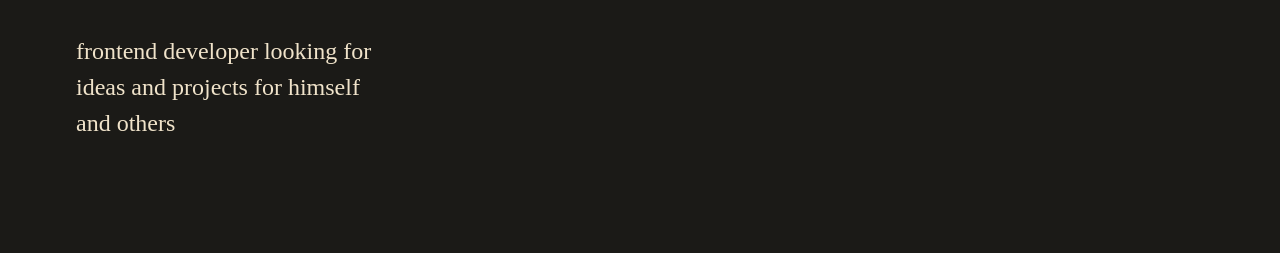
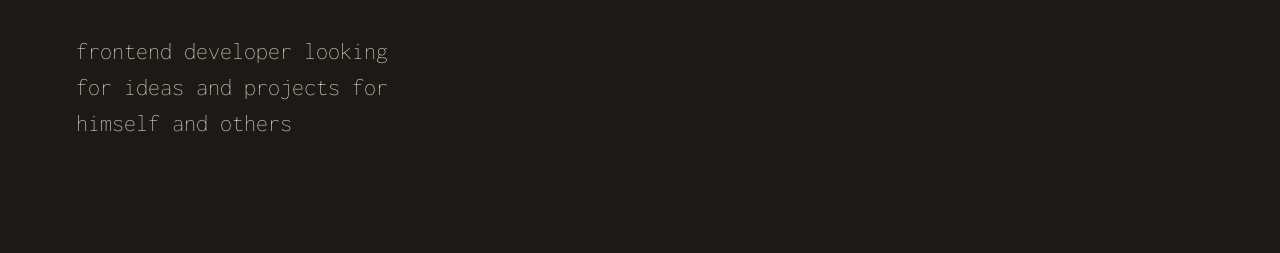
Before and after one commit to Albinpirela/personal-portfolio, a website: page index.html in a window 1280 px wide. Shown: the part 215-468 px from the top of the page. Drawn offline with Linux system fonts and the light colour scheme.

Commit message:
Add font 'inconsolata'in heat

```diff
--- a/index.html
+++ b/index.html
@@ -9,6 +9,9 @@
   <link rel="shortcut icon" href="./image/portfolio.png" type="image/x-icon">
   <link rel="stylesheet" href="styles.css" type="text/css">
   <link href="https://fonts.googleapis.com/css2?family=Open+Sans:wght@300&display=swap" rel="stylesheet">
+  <link rel="preconnect" href="https://fonts.googleapis.com">
+  <link rel="preconnect" href="https://fonts.gstatic.com" crossorigin>
+  <link href="https://fonts.googleapis.com/css2?family=Inconsolata:wght@200&display=swap" rel="stylesheet">
   <script src="https://kit.fontawesome.com/3601ca0410.js" crossorigin="anonymous"></script>
 </head>
 
```
